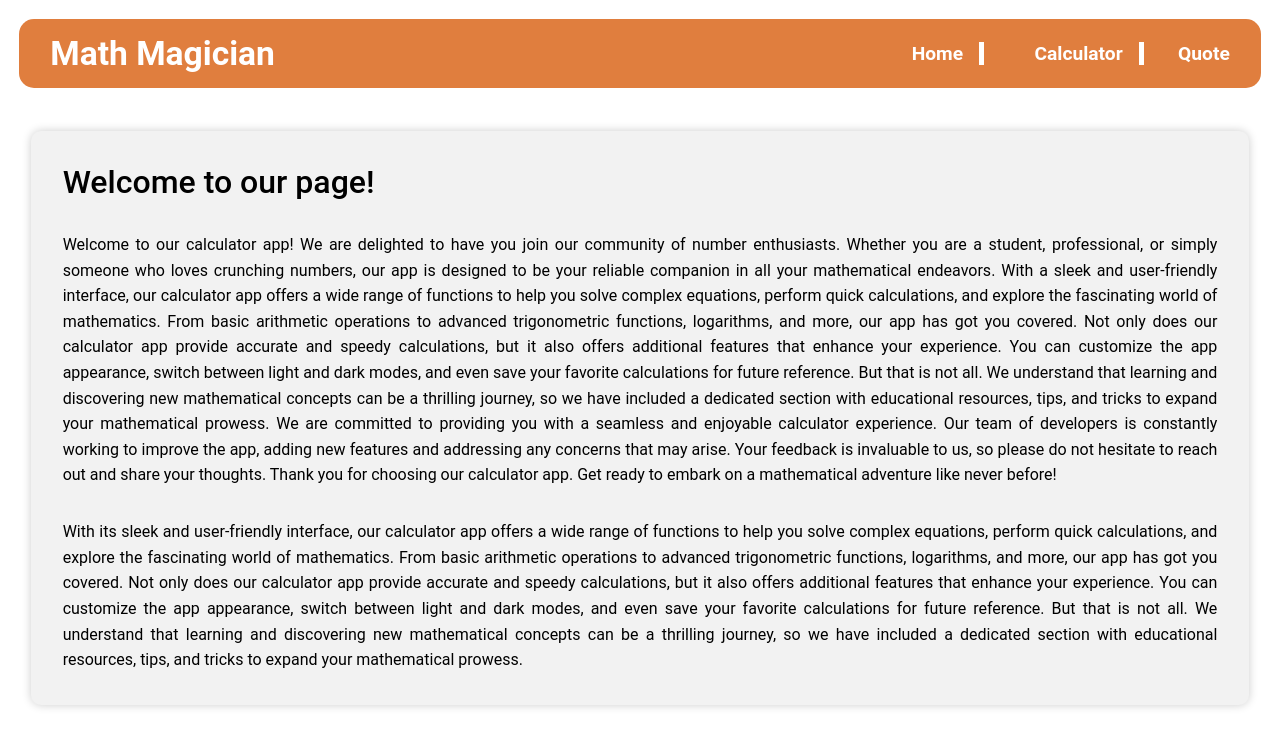
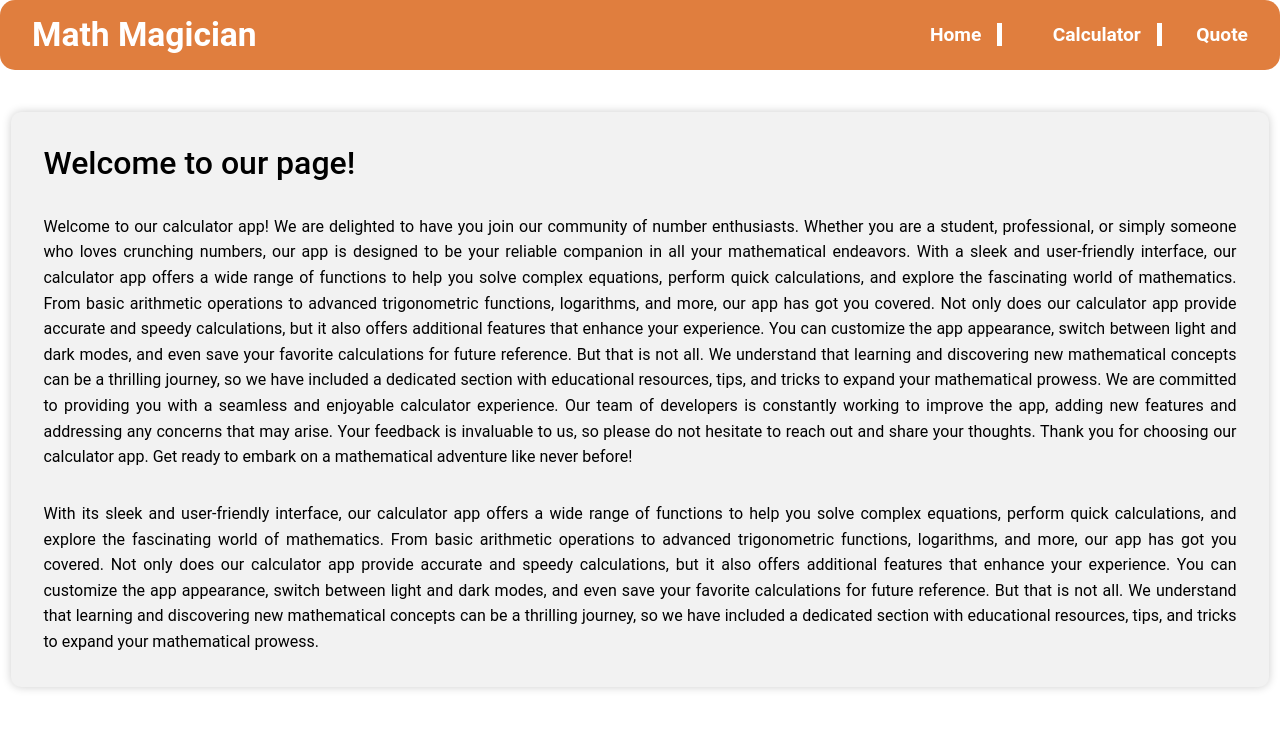
Before and after one commit to DevaWinner/math-magician, a React (Create React App) app: page / in a window 1280 px wide. Shown: the top 746 px of the page. Built offline with nearby package versions, Linux system fonts and the light colour scheme.

Commit message:
Adjust app.css rules

```diff
--- a/src/stylesheet/App.css
+++ b/src/stylesheet/App.css
@@ -21,9 +21,6 @@ body {
   width: 100%;
 }
 
-#root {
-  padding: 1.5%;
-}
 
 .app {
   display: flex;
```
